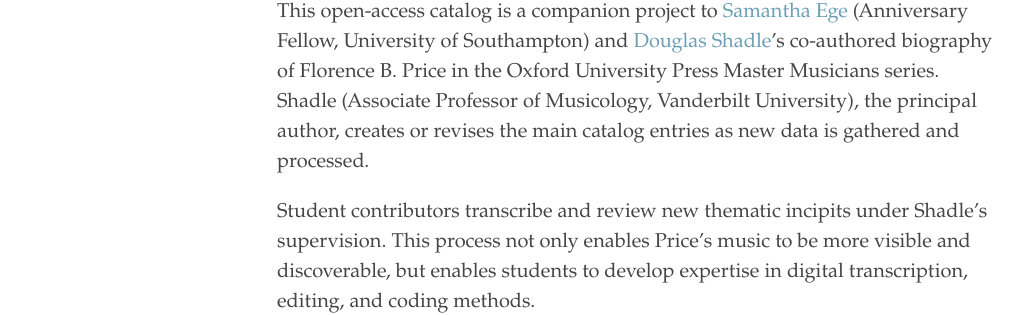
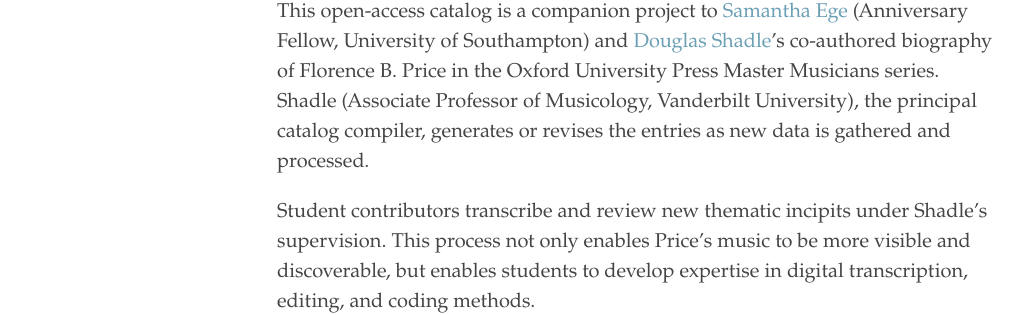
Before and after one commit to dwshadle/florence-price-catalog, a Jekyll site: the page built from _pages/about.md, in a window 1280 px wide. Shown: the part 185-500 px from the top of the page, without its empty margins (3-1027 px from the left). Built offline with Jekyll 4.4.1, drawn with Linux system fonts in a browser that asks for light colours.

Commit message:
Update about.md

```diff
--- a/_pages/about.md
+++ b/_pages/about.md
@@ -3,7 +3,7 @@
 title: About
 ---
 
-This open-access catalog is a companion project to <a href="https://www.samanthaege.com/" target="_blank">Samantha Ege</a> (Anniversary Fellow, University of Southampton) and <a href="https://blair.vanderbilt.edu/bio/douglas-shadle" target="_blank">Douglas Shadle</a>'s co-authored biography of Florence B. Price in the Oxford University Press Master Musicians series. Shadle (Associate Professor of Musicology, Vanderbilt University), the principal author, creates or revises the main catalog entries as new data is gathered and processed.
+This open-access catalog is a companion project to <a href="https://www.samanthaege.com/" target="_blank">Samantha Ege</a> (Anniversary Fellow, University of Southampton) and <a href="https://blair.vanderbilt.edu/bio/douglas-shadle" target="_blank">Douglas Shadle</a>'s co-authored biography of Florence B. Price in the Oxford University Press Master Musicians series. Shadle (Associate Professor of Musicology, Vanderbilt University), the principal catalog compiler, generates or revises the entries as new data is gathered and processed.
 
 Student contributors transcribe and review new thematic incipits under Shadle's supervision. This process not only enables Price's music to be more visible and discoverable, but enables students to develop expertise in digital transcription, editing, and coding methods.
 
```
